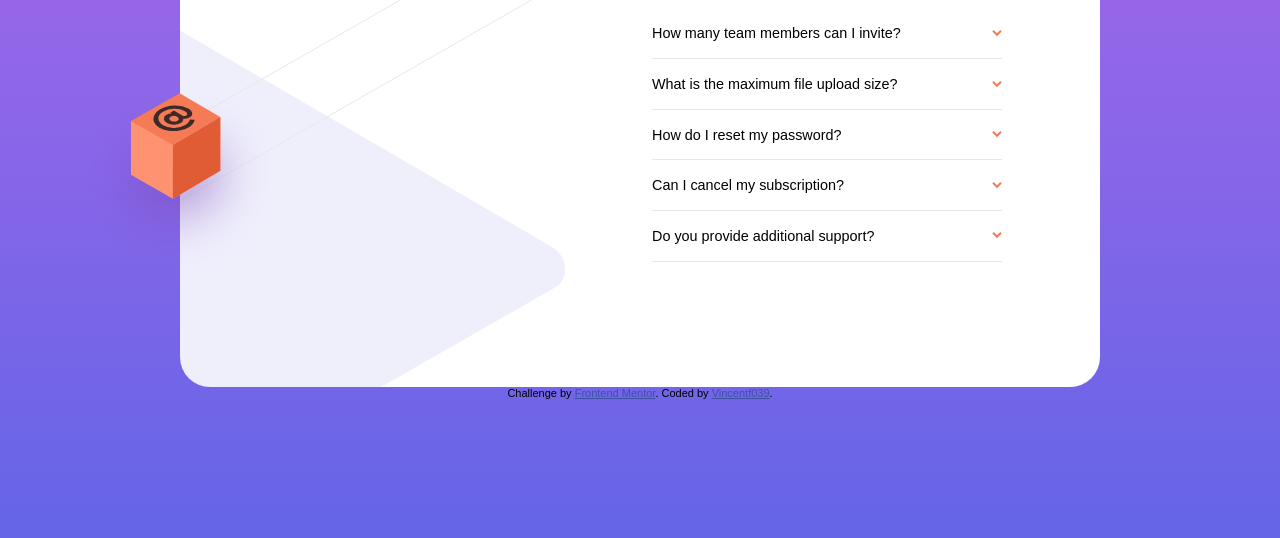
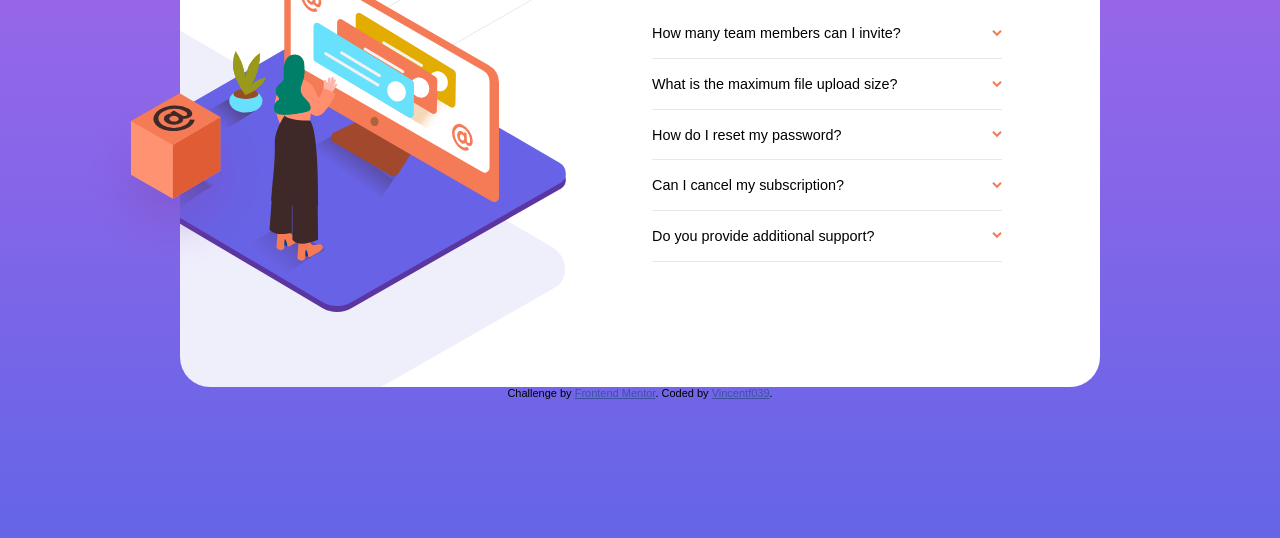
Before and after one commit to vincentf039/faq-accordion, a plain HTML site: page index.html in a window 1280 px wide. Shown: the part 262-800 px from the top of the page. Drawn offline with Linux system fonts and the light colour scheme; the site is published under a folder, as on GitHub Pages, so addresses that start at the root find nothing.

Commit message:
Update style.css

```diff
--- a/style.css
+++ b/style.css
@@ -115,7 +115,7 @@ body {
 }
 
 .image-wrapper-inner {
-  background: url(/images/illustration-woman-online-desktop.svg);
+  background: url(./images/illustration-woman-online-desktop.svg);
   height: 100%;
   background-repeat: no-repeat;
   background-position: 120% center;
```
